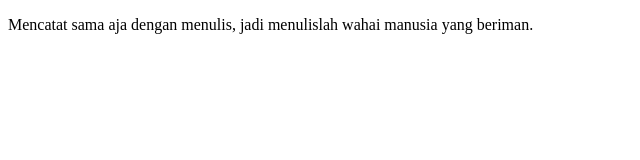
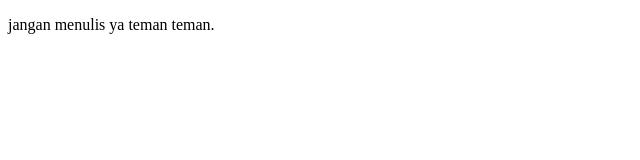
Before and after one commit to karima-nr/tugas, a plain HTML site: page note.html in a window 1280 px wide. Shown: the whole page, without its empty margins (0-640 px from the left). Drawn offline with Linux system fonts and the light colour scheme.

Commit message:
halaman_sempurna

```diff
--- a/note.html
+++ b/note.html
@@ -3,8 +3,8 @@
 <head>
     <meta charset="UTF-8">
     <meta name="viewport" content="width=device-width, initial-scale=1.0">
-    <title>Note For everyone</title>
+    <title>everyone</title>
 </head>
 <body>
-    <p> Mencatat sama aja dengan menulis, jadi menulislah wahai manusia yang beriman.</p>
+    <p> jangan menulis ya teman teman.</p>
 </body>
```
